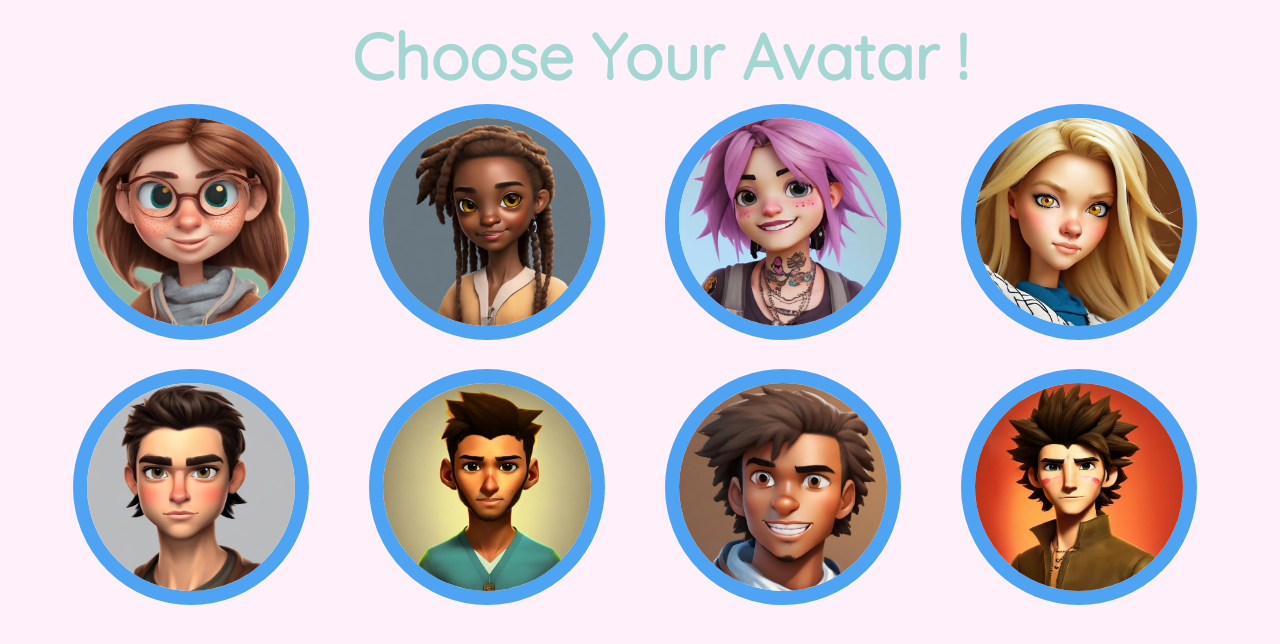
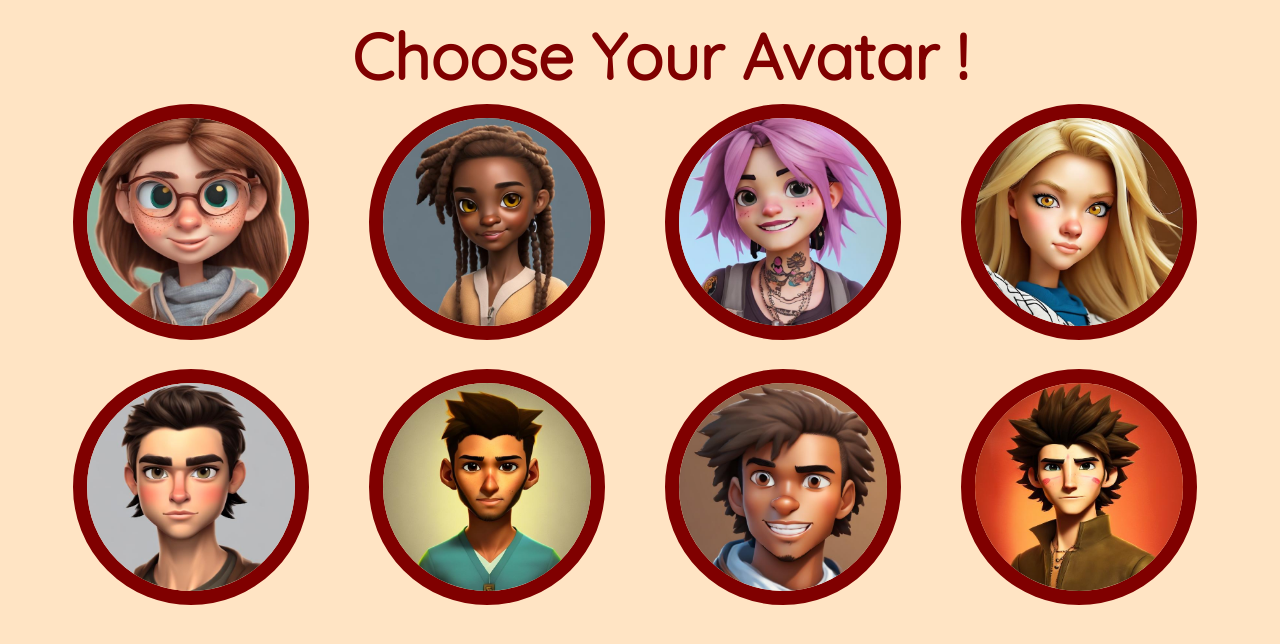
Before and after one commit to RubaHoussami/English_Project, a React (Create React App) app: page /avatar in a window 1280 px wide. Shown: the top 644 px of the page. Built offline with nearby package versions, Linux system fonts and the light colour scheme; a web font is replaced by a local one.

Commit message:
finished up codes

```diff
--- a/src/pages/avatar.js
+++ b/src/pages/avatar.js
@@ -44,19 +44,19 @@ function Avatar() {
 
     return (
         <>
-         <style>{'body { background-color: #FFF0F9; }'}</style>
-         <p style={{cursor: "pointer",color:"#A4D6D3", paddingLeft: "22rem",margin:"0",paddingTop:"1rem",fontWeight:"bold",fontSize:"4rem",marginBottom:"5rem"}}>Choose Your Avatar !</p>
+         <style>{'body { background-color: #FFE4C4; }'}</style>
+         <p style={{cursor: "pointer",color:"#800000", paddingLeft: "22rem",margin:"0",paddingTop:"1rem",fontWeight:"bold",fontSize:"4rem",marginBottom:"5rem"}}>Choose Your Avatar !</p>
          <div class="avatar-container" style = {{display: "flex", alignItems: "center" }}>
-            <img src={avatar1} alt="Avatar" class="avatar-image"  onClick={(event,) => handleSubmit(1)} style={{'--avatar-image-border-color': '#4EA4F3'}}></img>
-            <img src={avatar2} alt="Avatar" class="avatar-image" onClick={(event) => handleSubmit(2)} style={{'--avatar-image-border-color': '#4EA4F3'}}></img>
-            <img src={avatar3} alt="Avatar" class="avatar-image" onClick={(event) => handleSubmit(3)} style={{'--avatar-image-border-color': '#4EA4F3'}}></img>
-            <img src={avatar4} alt="Avatar" class="avatar-image" onClick={(event) => handleSubmit(4)} style={{'--avatar-image-border-color': '#4EA4F3'}}></img>
+            <img src={avatar1} alt="Avatar" class="avatar-image"  onClick={(event,) => handleSubmit(1)} style={{cursor: "pointer",'--avatar-image-border-color': '#800000'}}></img>
+            <img src={avatar2} alt="Avatar" class="avatar-image" onClick={(event) => handleSubmit(2)} style={{cursor: "pointer",'--avatar-image-border-color': '#800000'}}></img>
+            <img src={avatar3} alt="Avatar" class="avatar-image" onClick={(event) => handleSubmit(3)} style={{cursor: "pointer",'--avatar-image-border-color': '#800000'}}></img>
+            <img src={avatar4} alt="Avatar" class="avatar-image" onClick={(event) => handleSubmit(4)} style={{cursor: "pointer",'--avatar-image-border-color': '#800000'}}></img>
         </div>
         <div class="avatar-container" style = {{display: "flex", alignItems: "center" ,marginTop:"7rem"}}>
-            <img src={avatar5} alt="Avatar" class="avatar-image" onClick={(event) => handleSubmit(5)} style={{'--avatar-image-border-color': '#4EA4F3'}}></img>
-            <img src={avatar6} alt="Avatar" class="avatar-image" onClick={(event) => handleSubmit(6)} style={{'--avatar-image-border-color': '#4EA4F3'}}></img>
-            <img src={avatar7} alt="Avatar" class="avatar-image" onClick={(event) => handleSubmit(7)} style={{'--avatar-image-border-color': '#4EA4F3'}}></img>
-            <img src={avatar8} alt="Avatar" class="avatar-image" onClick={(event) => handleSubmit(8)} style={{'--avatar-image-border-color': '#4EA4F3'}}></img>
+            <img src={avatar5} alt="Avatar" class="avatar-image" onClick={(event) => handleSubmit(5)} style={{cursor: "pointer",'--avatar-image-border-color': '#800000'}}></img>
+            <img src={avatar6} alt="Avatar" class="avatar-image" onClick={(event) => handleSubmit(6)} style={{cursor: "pointer",'--avatar-image-border-color': '#800000'}}></img>
+            <img src={avatar7} alt="Avatar" class="avatar-image" onClick={(event) => handleSubmit(7)} style={{cursor: "pointer",'--avatar-image-border-color': '#800000'}}></img>
+            <img src={avatar8} alt="Avatar" class="avatar-image" onClick={(event) => handleSubmit(8)} style={{cursor: "pointer",'--avatar-image-border-color': '#800000'}}></img>
         </div>
         </>
     );
--- a/src/pages/feed.js
+++ b/src/pages/feed.js
@@ -41,7 +41,7 @@ function Feed() {
   ];
   const badgess = [
     [badge1, "", ""],
-    [badge1, "#FF3131", "Earned by those who post live from Palestine"],
+    [badge1, "#FF3131", "Earned by those who post live and exclusive content from Palestine"],
     [
       badge2,
       "#38B6FF",
@@ -50,7 +50,7 @@ function Feed() {
     [
       badge3,
       "#FFBD59",
-      "Granted to those who post outside of Palestine",
+      "Granted to those who post and spread awareness outside of Palestine",
     ],
     [
       badge4,
--- a/src/pages/password.js
+++ b/src/pages/password.js
@@ -386,7 +386,7 @@ function Password() {
                     fontFamily: "Lato",
                     fontWeight: "bold",
                     fontSize: "1rem",
-                    color: "#828282",
+                    color: "#FF7F7F",
                   }}
                 >
                   Submit
```
